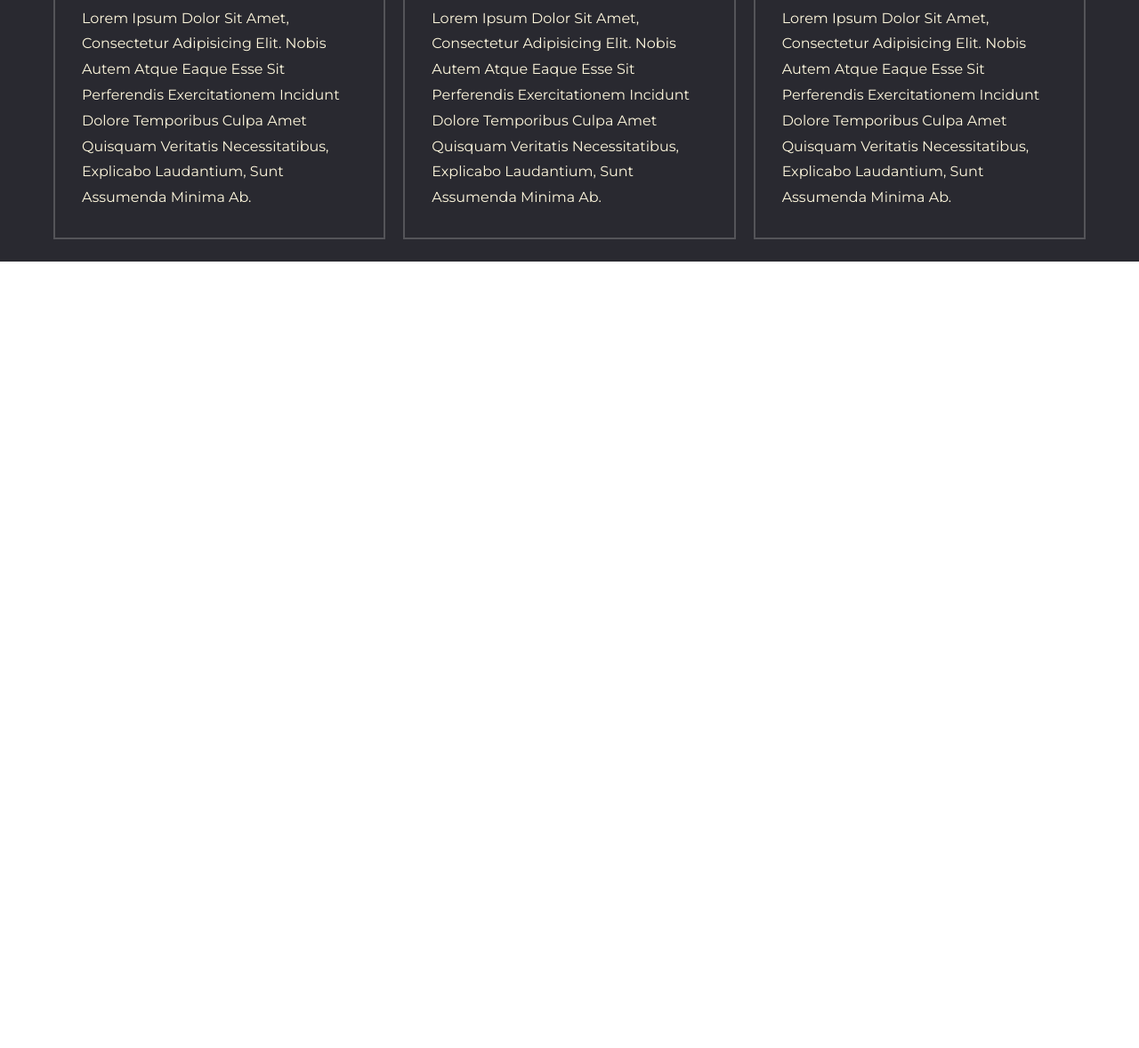
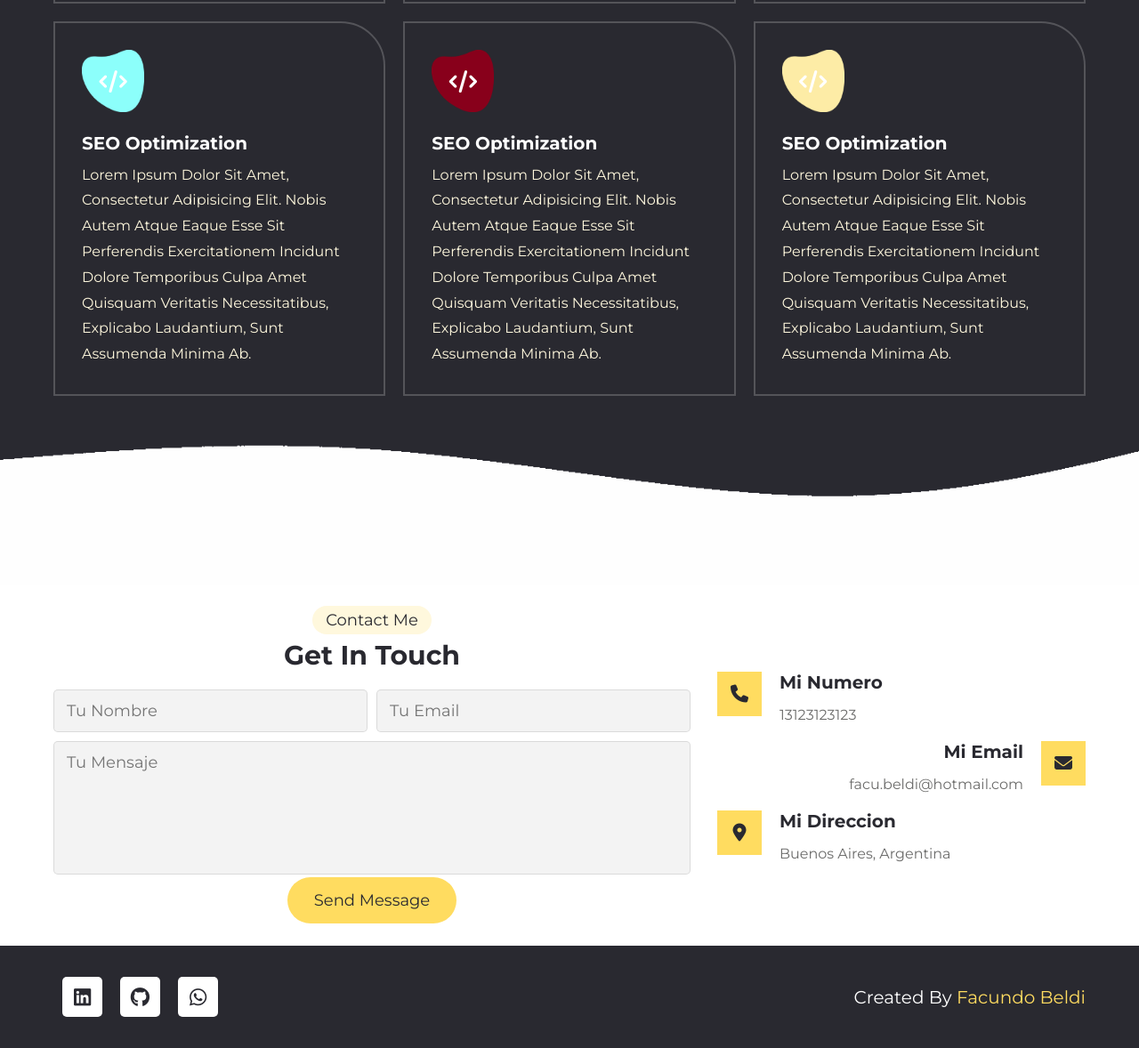
Before and after one commit to FacundoBeldi/portfolio, a plain HTML site: page index.html in a window 1280 px wide. Shown: the part 2826-4004 px from the top of the page at 89% size. Before the commit the page ends 3120 px from the top, so only its background shows below. Drawn offline with Linux system fonts and the light colour scheme.

Commit message:
almost finished

```diff
--- a/css/style.css
+++ b/css/style.css
@@ -368,7 +368,6 @@ section {
 /**Services Section*/
 .services{
     background-color: var(--black);
-    position: relative;
 }
 
 .services .box-container{
@@ -381,6 +380,7 @@ section {
 
 .services .heading{
     padding-top: 3rem;
+    margin-bottom: 1rem;
 }
 
 .services .heading span{
@@ -437,6 +437,165 @@ section {
     font-size: 1.6rem;
 }
 
+.service-top-image{
+    margin-bottom: -.5rem;
+}
+
+.service-top-image img,
+.service-bottom-image img{
+    width: 100%;
+}
+
+/**Contact Section*/
+
+.contact .row {
+    display: flex;
+    align-items: center;
+    flex-wrap: wrap-reverse;
+    gap: 3rem;
+}
+
+.contact .row .form {
+    flex: 1 1 auto;
+    text-align: center;
+}
+
+.contact .row .form .flex {
+    display: flex;
+    gap: 1rem;
+    flex-wrap: wrap;
+}
+
+.contact .row .form .flex .input {
+    flex: 1 1 30rem;
+}
+
+.contact .row .form .input {
+    background-color: var(--light-bg);
+    border-radius: .5rem;
+    text-transform: none;
+    color: var(--black);
+    font-size: 1.8rem;
+    padding: 1.2rem  1.4rem;
+    border: .1rem solid rgba(0, 0, 0, .1);
+    transition: background-color 0.3s, border-color 0.3s; /* Para animar el cambio */
+}
+
+.contact .row .form .input::placeholder {
+    text-transform: capitalize;
+}
+
+.contact .row .form .input:focus {
+    background-color: var(--light-color); /* Cambia el fondo al enfocar */
+    color: var(--black); /* Asegúrate de que el texto se mantenga legible */
+}
+
+.contact .row .form textarea {
+    height: 15rem;
+    width: 100%;
+    resize: none;
+    margin-top: 1rem;
+    background-color: var(--light-bg); /* Asegúrate de que tenga el mismo fondo */
+    border-radius: .5rem;
+    border: .1rem solid rgba(0, 0, 0, .1);
+    color: var(--black);
+    font-size: 1.8rem;
+    padding: 1.2rem 1.4rem;
+    transition: background-color 0.3s, border-color 0.3s; /* Para animar el cambio */
+}
+
+.contact .row .form .btn:hover{
+    background-color: var(--black);
+}
+
+.contact .row .box-container{
+    flex: 1 1 20rem;
+}
+.contact .row .box-container .box{
+    display: flex;
+    gap: 2rem;
+}
+
+.contact .row .box-container .box:nth-child(2){
+    margin: 2rem 0;
+    text-align: right;
+    justify-content: end;
+}
+
+.contact .row .box-container .box i{
+    font-size: 2rem;
+    height: 5rem;
+    width: 5rem;
+    line-height: 5rem;
+    color: var(--black);
+    background-color: var(--main-color);
+    border: .5rem;
+    text-align: center;
+}
+
+.contact .row .box-container .box h3{
+    font-size: 2rem;
+    color: var(--black);
+    margin-bottom: 1rem;
+}
+
+.contact .row .box-container .box a{
+    display: block;
+    font-size: 1.6rem;
+    color: var(--light-black);
+    padding-top: .5rem;
+    text-transform: none;
+}
+
+.contact .row .box-container .box a:hover{
+    text-decoration: underline;
+}
+
+/**Footer Section*/
+
+.footer {
+    background: var(--black);
+    padding: 1rem; /* Añadido padding para mejorar el espaciado */
+}
+
+.footer .flex {
+    display: flex;
+    flex-wrap: wrap;
+    align-items: center;
+    justify-content: space-between;
+    gap: 2rem;
+}
+
+.footer .flex .share {
+    display: flex;
+    align-items: center;
+}
+
+.footer .flex .share a {
+    height: 4.5rem;
+    width: 4.5rem;
+    border-radius: .5rem;
+    line-height: 4.5rem;
+    font-size: 2.2rem;
+    background-color: var(--white);
+    text-align: center;
+    color: var(--black);
+    margin: 0 1rem; /* Ajusta el margen entre íconos */
+}
+
+.footer .flex .share a:hover {
+    background-color: var(--main-color);
+}
+
+.footer .flex .credit {
+    color: var(--white);
+    font-size: 2rem;
+    text-align: center; /* Asegúrate de que el texto también esté centrado */
+}
+
+.footer .flex .credit span {
+    color: var(--main-color);
+}
 
 /**Media Queries*/
 
@@ -481,6 +640,17 @@ section {
     .header .flex .navbar a:hover{
         color: var(--main-color);
     }
+
+    .footer .flex{
+        flex-flow: column;
+        justify-content: center;
+    }
+
+    .footer .flex .credit{
+        padding-top: 2rem;
+        border-top: .1rem solid var(--white);
+        text-align: center;
+    }
 }
 
 @media (max-width:450px) {
--- a/index.html
+++ b/index.html
@@ -35,7 +35,8 @@
                 <span>Hola, mi nombre es</span>
                 <h1><em>Facundo</em> Beldi</h1>
                 <h3>Y soy Desarrollador Web</h3>
-                <p>Pasionado por la tecnología y el diseño, me espacializo en crear experiencias web innovadoras y efectivas. ¡Descubre como puedo ayudarte a alcanzar tus objetivos!</p>
+                <p>Pasionado por la tecnología y el diseño, me espacializo en crear experiencias web innovadoras y
+                    efectivas. ¡Descubre como puedo ayudarte a alcanzar tus objetivos!</p>
                 <a href="#" class="btn">Descargar CV</a>
             </div>
             <div class="image">
@@ -77,19 +78,22 @@
             <div class="box">
                 <img src="images/icon-4.png" alt="">
                 <h3>Bootstrap</h3>
-                <p>Diseños responsivos y móviles primeros, utilizando la biblioteca de componentes Front-end de Bootstrap.
+                <p>Diseños responsivos y móviles primeros, utilizando la biblioteca de componentes Front-end de
+                    Bootstrap.
                 </p>
             </div>
             <div class="box">
                 <img src="images/icon-5.png" alt="">
                 <h3>ReactJS</h3>
-                <p>Aplicaciones web escalables y adaptables para crear proyectos de alta calidad y rendimiento, utilizando componentes reutilizables.
+                <p>Aplicaciones web escalables y adaptables para crear proyectos de alta calidad y rendimiento,
+                    utilizando componentes reutilizables.
                 </p>
             </div>
             <div class="box">
                 <img src="images/icon-6.png" alt="">
                 <h3>Github</h3>
-                <p>Gestión y colaboración en proyectos de desarrollo de software, utilizando el control de versiones de GitHub.
+                <p>Gestión y colaboración en proyectos de desarrollo de software, utilizando el control de versiones de
+                    GitHub.
                 </p>
             </div>
         </section>
@@ -126,6 +130,11 @@
     </section>
 
     <!-- Services Section -->
+
+    <div class="service-top-image">
+        <img src="images/section-shape-bottom.png" alt="">
+    </div>
+
     <div class="services" id="services">
         <div class="heading">
             <span>My services</span>
@@ -200,6 +209,65 @@
             </div>
         </section>
     </div>
+
+    <div class="service-bottom-image">
+        <img src="images/section-shape-top.png" alt="">
+    </div>
+
+    <!-- Contact Section -->
+
+    <section class="contact" id="contact">
+        <div class="row">
+            <div class="form">
+                <div class="heading"><span>contact me</span>
+                    <h3> get in touch</h3>
+                </div>
+                <form action="">
+                    <div class="flex">
+                        <input type="text" placeholder="Tu nombre" class="input">
+                        <input type="email" placeholder="Tu email" class="input">
+                    </div>
+                    <textarea name="" class="input" placeholder="Tu mensaje"></textarea>
+                    <input type="submit" value="send message" class="btn">
+                </form>
+            </div>
+            <div class="box-container">
+                <div class="box">
+                    <i class="fas fa-phone"></i>
+                    <div>
+                        <h3>Mi numero</h3>
+                        <a href="wppme">13123123123</a>
+                    </div>
+                </div>
+                <div class="box">
+                    <div>
+                        <h3>Mi Email</h3>
+                        <a href="mailto:facu.beldi@hotmail.com">facu.beldi@hotmail.com</a>
+                    </div>
+                    <i class="fas fa-envelope"></i>
+                </div>
+                <div class="box">
+                    <i class="fas fa-map-marker-alt"></i>
+                    <div>
+                        <h3>Mi Direccion</h3>
+                        <a href="mailto:facu.beldi@hotmail.com">Buenos Aires, Argentina</a>
+                    </div>
+                </div>
+            </div>
+        </div>
+    </section>
+
+    <!--Footer Section-->
+    <footer class="footer">
+        <section class="flex">
+            <div class="share">
+                <a href="#" class="fab fa-linkedin"></a>
+                <a href="#" class="fab fa-github"></a>
+                <a href="#" class="fab fa-whatsapp"></a>
+            </div>
+            <div class="credit">Created by <span>Facundo Beldi</span></div>
+        </section>
+    </footer>
     <script src="js/script.js"></script>
 </body>
 
```
Also changed, not shown: images/section-shape-bottom.png (added), images/section-shape-top.png (added).
